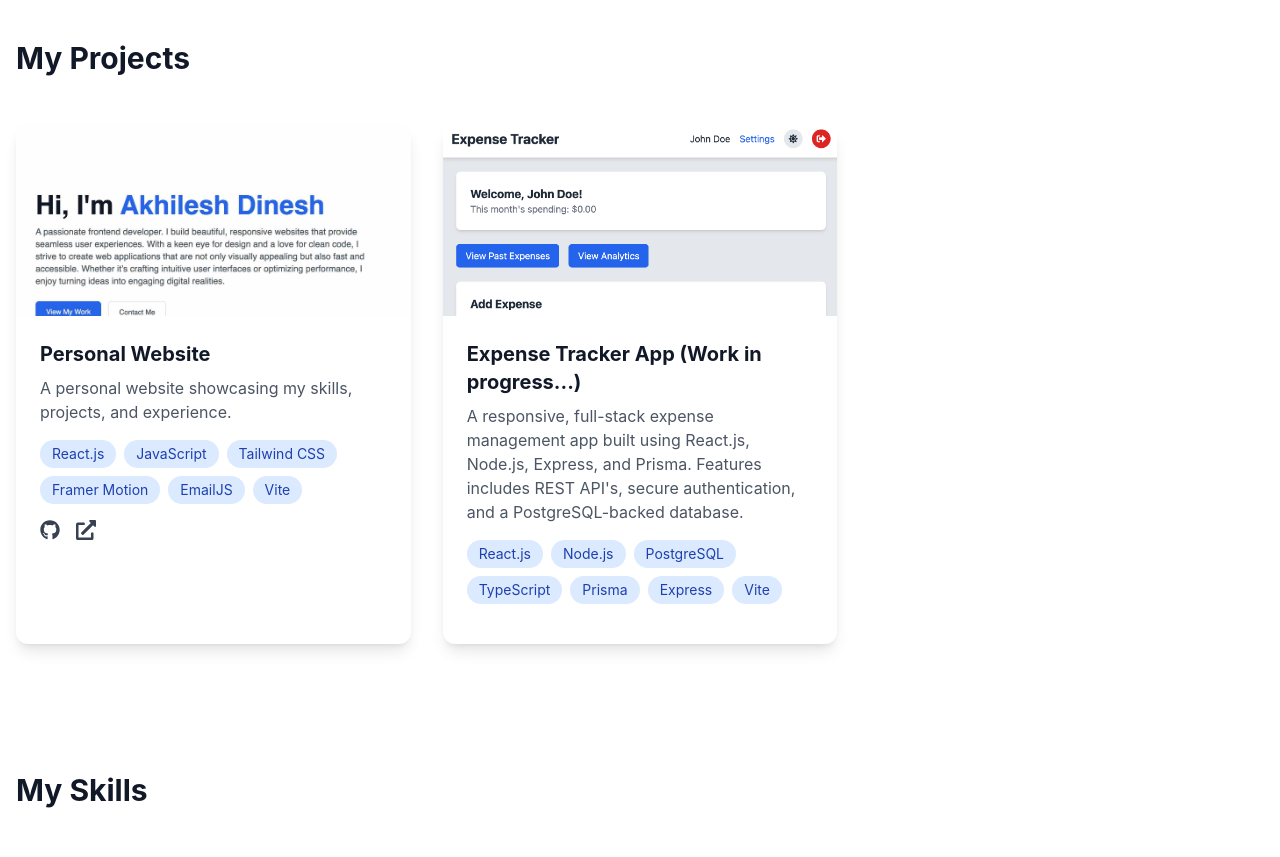
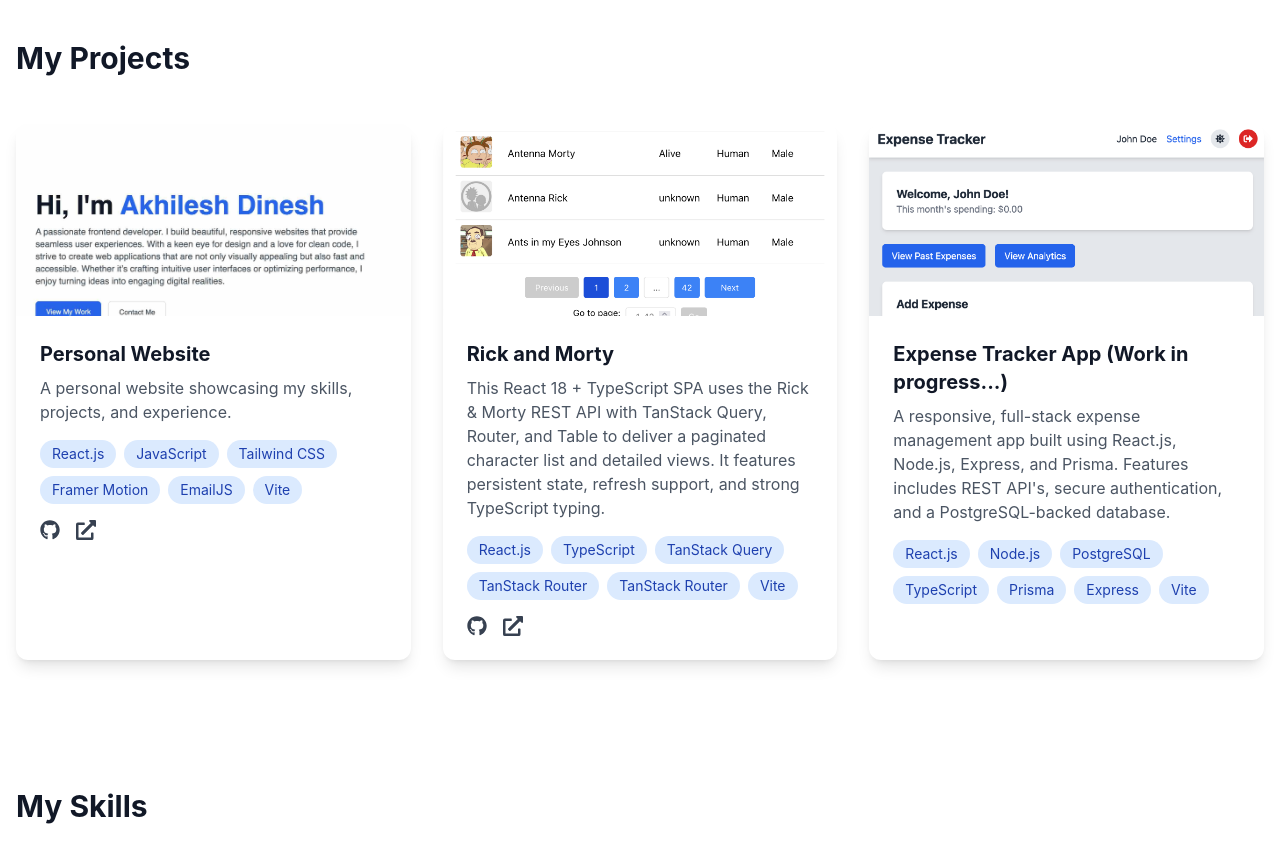
Before and after one commit to akhilesh-dinesh/akhilesh-portfolio, a React (Vite) app: page / in a window 1280 px wide. Shown: the part 760-1617 px from the top of the page. Built offline with nearby package versions, Linux system fonts and the light colour scheme.

Commit message:
rick-and-morty project added

```diff
--- a/src/data/projects.js
+++ b/src/data/projects.js
@@ -10,6 +10,15 @@
     },
     {
       id: 2,
+      title: "Rick and Morty",
+      description: "This React 18 + TypeScript SPA uses the Rick & Morty REST API with TanStack Query, Router, and Table to deliver a paginated character list and detailed views. It features persistent state, refresh support, and strong TypeScript typing.",
+      tags: ["React.js", "TypeScript", "TanStack Query", "TanStack Router", " TanStack Router", "Vite"],
+      image: "rick-and-morty.png", // Replace later with a screenshot or preview
+      live: "https://akhilesh-dinesh-rick-and-morty.vercel.app/",
+      github: "https://github.com/akhilesh-dinesh/rick-and-morty-app",
+    },
+    {
+      id: 3,
       title: "Expense Tracker App (Work in progress...)",
       description: "A responsive, full-stack expense management app built using React.js, Node.js, Express, and Prisma. Features includes REST API's, secure authentication, and a PostgreSQL-backed database.",
       tags: ["React.js", "Node.js", "PostgreSQL", "TypeScript", "Prisma", "Express", "Vite"],
```
Also changed, not shown: public/rick-and-morty.png (added).
